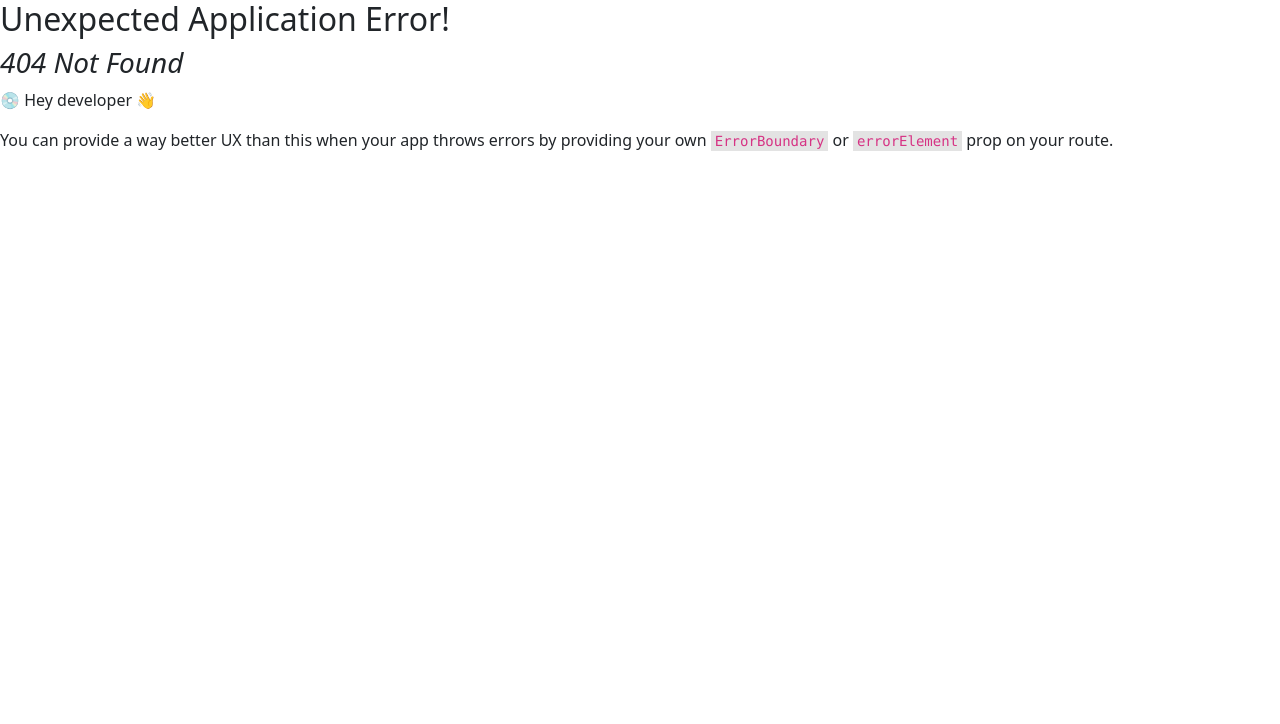
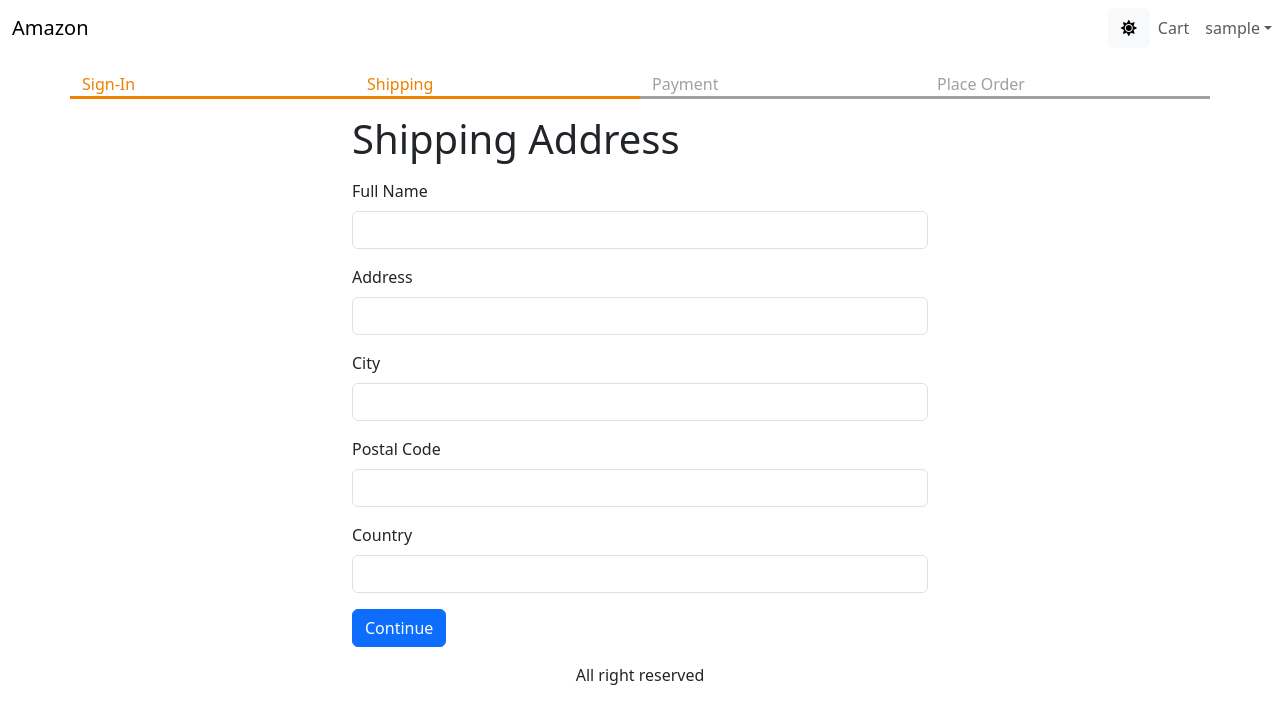
Before and after one commit to n1bil/ts-ecommerce, a React (Vite) app in the folder frontend/: page /shipping in a window 1280 px wide. Before the commit this address had no page. Shown: the top 724 px of the page. Built offline with nearby package versions, Linux system fonts and the light colour scheme; sample sign-in values are in the browser's storage.

Commit message:
Create Shipping Address Page

```diff
--- a/frontend/src/Store.tsx
+++ b/frontend/src/Store.tsx
@@ -1,5 +1,5 @@
 import { Dispatch, PropsWithChildren, Reducer, createContext, useReducer } from "react";
-import { Cart, CartItem } from "./types/Cart";
+import { Cart, CartItem, ShippingAddress } from "./types/Cart";
 import { UserInfo } from "./types/UserInfo";
 
 type AppState = {
@@ -40,7 +40,8 @@ type Action =
     | { type: "CART_ADD_ITEM"; payload: CartItem }
     | { type: "CART_REMOVE_ITEM"; payload: CartItem }
     | { type: 'USER_SIGNIN'; payload: UserInfo }
-    | { type: 'USER_SIGNOUT' };
+    | { type: 'USER_SIGNOUT' }
+    | { type: 'SAVE_SHIPPING_ADDRESS'; payload: ShippingAddress }
 
 const reducer = (state: AppState, action: Action): AppState => {
     switch (action.type) {
@@ -92,7 +93,9 @@ const reducer = (state: AppState, action: Action): AppState => {
                     taxPrice: 0,
                     totalPrice: 0,
                 },
-            };
+            }
+        case 'SAVE_SHIPPING_ADDRESS':
+            return { ...state, cart: { ...state.cart, shippingAddress: action.payload } }
         default:
             return state;
     }
--- /dev/null
+++ b/frontend/src/components/CheckoutSteps.tsx
@@ -0,0 +1,21 @@
+import { Col, Row } from 'react-bootstrap';
+
+type Props = {
+    step1?: boolean;
+    step2?: boolean;
+    step3?: boolean;
+    step4?: boolean;
+}
+
+const CheckoutSteps = (props: Props) => {
+  return (
+    <Row className='checkout-steps'>
+        <Col className={props.step1 ? 'active' : ''}>Sign-In</Col>
+        <Col className={props.step2 ? 'active' : ''}>Shipping</Col>
+        <Col className={props.step3 ? 'active' : ''}>Payment</Col>
+        <Col className={props.step4 ? 'active' : ''}>Place Order</Col>
+    </Row>
+  )
+}
+
+export default CheckoutSteps
--- a/frontend/src/index.css
+++ b/frontend/src/index.css
@@ -26,3 +26,13 @@ img.thumbnail {
 .small-container {
   max-width: 600px;
 }
+
+.checkout-steps > div {
+  border-bottom: 0.2rem solid #a0a0a0;
+  color: #a0a0a0;
+}
+
+.checkout-steps > div.active {
+  border-bottom: 0.2rem solid #f08000;
+  color: #f08000;
+}
--- a/frontend/src/main.tsx
+++ b/frontend/src/main.tsx
@@ -13,6 +13,7 @@ import { StoreProvider } from "./Store.tsx";
 import CartPage from "./pages/CartPage.tsx";
 import SigninPage from "./pages/SigninPage.tsx";
 import SignUpPage from "./pages/SignUpPage.tsx";
+import ShippingAddressPage from "./pages/ShippingAddressPage.tsx";
 
 const router = createBrowserRouter(
     createRoutesFromElements(
@@ -22,6 +23,7 @@ const router = createBrowserRouter(
             <Route path="cart" element={<CartPage />} />
             <Route path="signin" element={<SigninPage />} />
             <Route path="signup" element={<SignUpPage />} />
+            <Route path="shipping" element={<ShippingAddressPage />} />
         </Route>
     )
 );
--- /dev/null
+++ b/frontend/src/pages/ShippingAddressPage.tsx
@@ -0,0 +1,98 @@
+import { useContext, useEffect, useState } from "react";
+import { useNavigate } from "react-router-dom";
+import { Store } from "../Store";
+import { Helmet } from "react-helmet-async";
+import CheckoutSteps from "../components/CheckoutSteps";
+import { Button, Form } from "react-bootstrap";
+
+const ShippingAddressPage = () => {
+    const navigate = useNavigate();
+    const { state, dispatch } = useContext(Store);
+    const { userInfo, cart: { shippingAddress } } = state;
+
+    useEffect(() => {
+        if (!userInfo) {
+            navigate('/signin?redirect=/shipping');
+        }
+    }, [userInfo, navigate]);
+
+    const [fullName, setFullName] = useState(shippingAddress.fullName || '');
+    const [address, setAddress] = useState(shippingAddress.address || '');
+    const [city, setCity] = useState(shippingAddress.city || '');
+    const [postalCode, setPostalCode] = useState(shippingAddress.postalCode || '');
+    const [country, setCountry] = useState(shippingAddress.country || '');
+
+    const submitHandler = (event: React.SyntheticEvent) => {
+        event.preventDefault();
+        dispatch({ type: 'SAVE_SHIPPING_ADDRESS', payload: { fullName, address, city, postalCode, country } });
+        localStorage.setItem('shippingAddress', JSON.stringify({ fullName, address, city, postalCode, country }));
+
+        navigate('/payment');
+    }
+
+    return (
+        <div>
+            <Helmet>
+                <title>Shipping Address</title>
+            </Helmet>
+            <CheckoutSteps step1 step2></CheckoutSteps>
+            <div className="container small-container">
+                <h1 className="my-3">Shipping Address</h1>
+                <Form onSubmit={submitHandler}>
+                    <Form.Group className="mb-3" controlId="fullName">
+                        <Form.Label>Full Name</Form.Label>
+                        <Form.Control
+                            value={fullName}
+                            onChange={(event) => setFullName(event.target.value)}
+                            required
+                        />
+                    </Form.Group>
+
+                    <Form.Group className="mb-3" controlId="address">
+                        <Form.Label>Address</Form.Label>
+                        <Form.Control
+                            value={address}
+                            onChange={(event) => setAddress(event.target.value)}
+                            required
+                        />
+                    </Form.Group>
+
+                    <Form.Group className="mb-3" controlId="city">
+                        <Form.Label>City</Form.Label>
+                        <Form.Control
+                            value={city}
+                            onChange={(event) => setCity(event.target.value)}
+                            required
+                        />
+                    </Form.Group>
+
+                    <Form.Group className="mb-3" controlId="postalCode">
+                        <Form.Label>Postal Code</Form.Label>
+                        <Form.Control
+                            value={postalCode}
+                            onChange={(event) => setPostalCode(event.target.value)}
+                            required
+                        />
+                    </Form.Group>
+
+                    <Form.Group className="mb-3" controlId="country">
+                        <Form.Label>Country</Form.Label>
+                        <Form.Control
+                            value={country}
+                            onChange={(event) => setCountry(event.target.value)}
+                            required
+                        />
+                    </Form.Group>
+
+                    <div className="mb-3">
+                        <Button variant="primary" type="submit">
+                            Continue
+                        </Button>
+                    </div>
+                </Form>
+            </div>
+        </div>
+    );
+};
+
+export default ShippingAddressPage;
```
